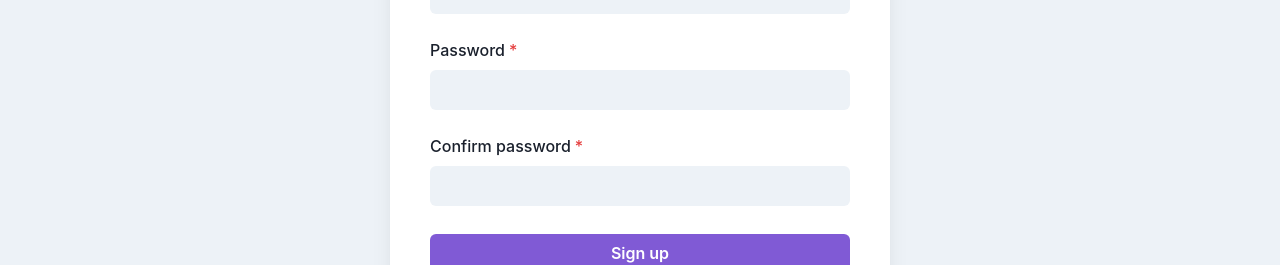
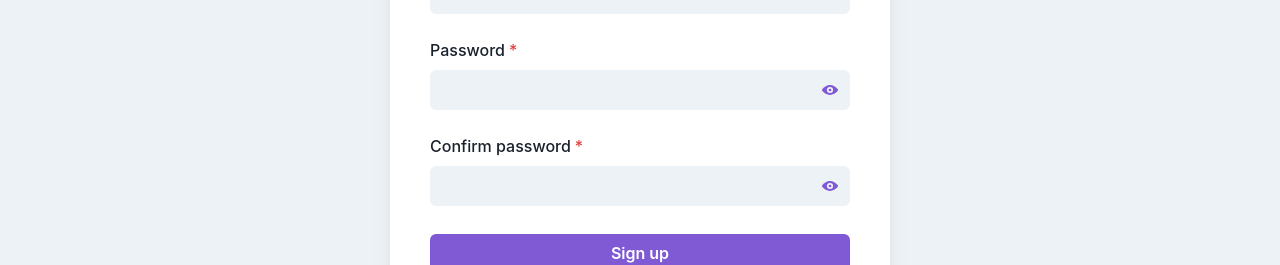
Before and after one commit to smoliymaryan89/phonebook-app, a React (Create React App) app: page /goit-react-hw-08-phonebook/register in a window 1280 px wide. Shown: the part 420-685 px from the top of the page. Built offline with nearby package versions, Linux system fonts and the light colour scheme.

Commit message:
added show password

```diff
--- a/src/components/RegisterForm/RegisterForm.jsx
+++ b/src/components/RegisterForm/RegisterForm.jsx
@@ -1,4 +1,4 @@
-import React from 'react';
+import { useState } from 'react';
 import { useDispatch } from 'react-redux';
 import { useFormik } from 'formik';
 import { register } from 'redux/auth/authOperations';
@@ -11,8 +11,11 @@ import {
   FormErrorMessage,
   FormLabel,
   Input,
+  InputGroup,
+  InputRightElement,
   VStack,
 } from '@chakra-ui/react';
+import { ViewIcon, ViewOffIcon } from '@chakra-ui/icons';
 
 const validationSchema = yup.object({
   name: yup
@@ -39,6 +42,12 @@ const validationSchema = yup.object({
 
 const RegisterForm = () => {
   const dispatch = useDispatch();
+
+  const [showPassword, setShowPassword] = useState(false);
+  const [showConfirmPassword, setShowConfirmPassword] = useState(false);
+
+  const toggleShowPassword = () => setShowPassword(prev => !prev);
+  const toggleShowConfirmPassword = () => setShowConfirmPassword(prev => !prev);
 
   const formik = useFormik({
     initialValues: {
@@ -101,15 +110,36 @@ const RegisterForm = () => {
             isInvalid={formik.touched.password && formik.errors.password}
           >
             <FormLabel>Password</FormLabel>
+            <InputGroup>
               <Input
                 name="password"
-              type="password"
+                type={showPassword ? 'text' : 'password'}
                 onChange={formik.handleChange}
                 onBlur={formik.handleBlur}
                 value={formik.values.password}
                 variant="filled"
                 focusBorderColor="purple.400"
               />
+              <InputRightElement>
+                <Button
+                  bg="transparent"
+                  _hover={{ bg: 'none' }}
+                  onClick={toggleShowPassword}
+                >
+                  {showPassword ? (
+                    <ViewOffIcon
+                      color="purple.500"
+                      _hover={{ color: 'purple.600' }}
+                    />
+                  ) : (
+                    <ViewIcon
+                      color="purple.500"
+                      _hover={{ color: 'purple.600' }}
+                    />
+                  )}
+                </Button>
+              </InputRightElement>
+            </InputGroup>
 
             <FormErrorMessage>{formik.errors.password}</FormErrorMessage>
           </FormControl>
@@ -122,15 +152,36 @@ const RegisterForm = () => {
             }
           >
             <FormLabel>Confirm password</FormLabel>
+            <InputGroup>
               <Input
                 name="confirmPassword"
-              type="password"
+                type={showConfirmPassword ? 'text' : 'password'}
                 onChange={formik.handleChange}
                 onBlur={formik.handleBlur}
                 value={formik.values.confirmPassword}
                 variant="filled"
                 focusBorderColor="purple.400"
               />
+              <InputRightElement>
+                <Button
+                  bg="transparent"
+                  _hover={{ bg: 'none' }}
+                  onClick={toggleShowConfirmPassword}
+                >
+                  {showConfirmPassword ? (
+                    <ViewOffIcon
+                      color="purple.500"
+                      _hover={{ color: 'purple.600' }}
+                    />
+                  ) : (
+                    <ViewIcon
+                      color="purple.500"
+                      _hover={{ color: 'purple.600' }}
+                    />
+                  )}
+                </Button>
+              </InputRightElement>
+            </InputGroup>
             <FormErrorMessage>{formik.errors.confirmPassword}</FormErrorMessage>
           </FormControl>
 
```
Lines whose indentation alone changed are shown as unchanged.
